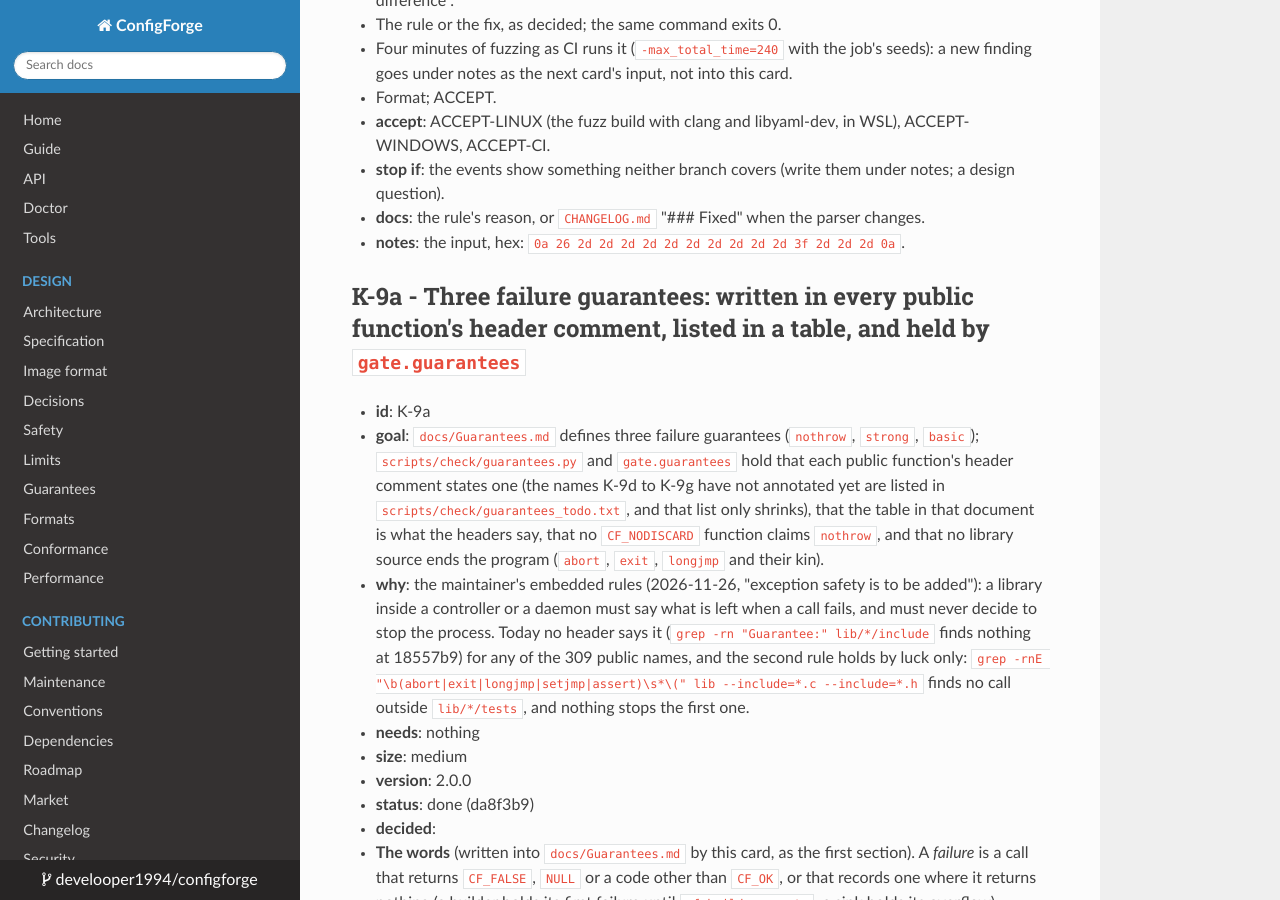
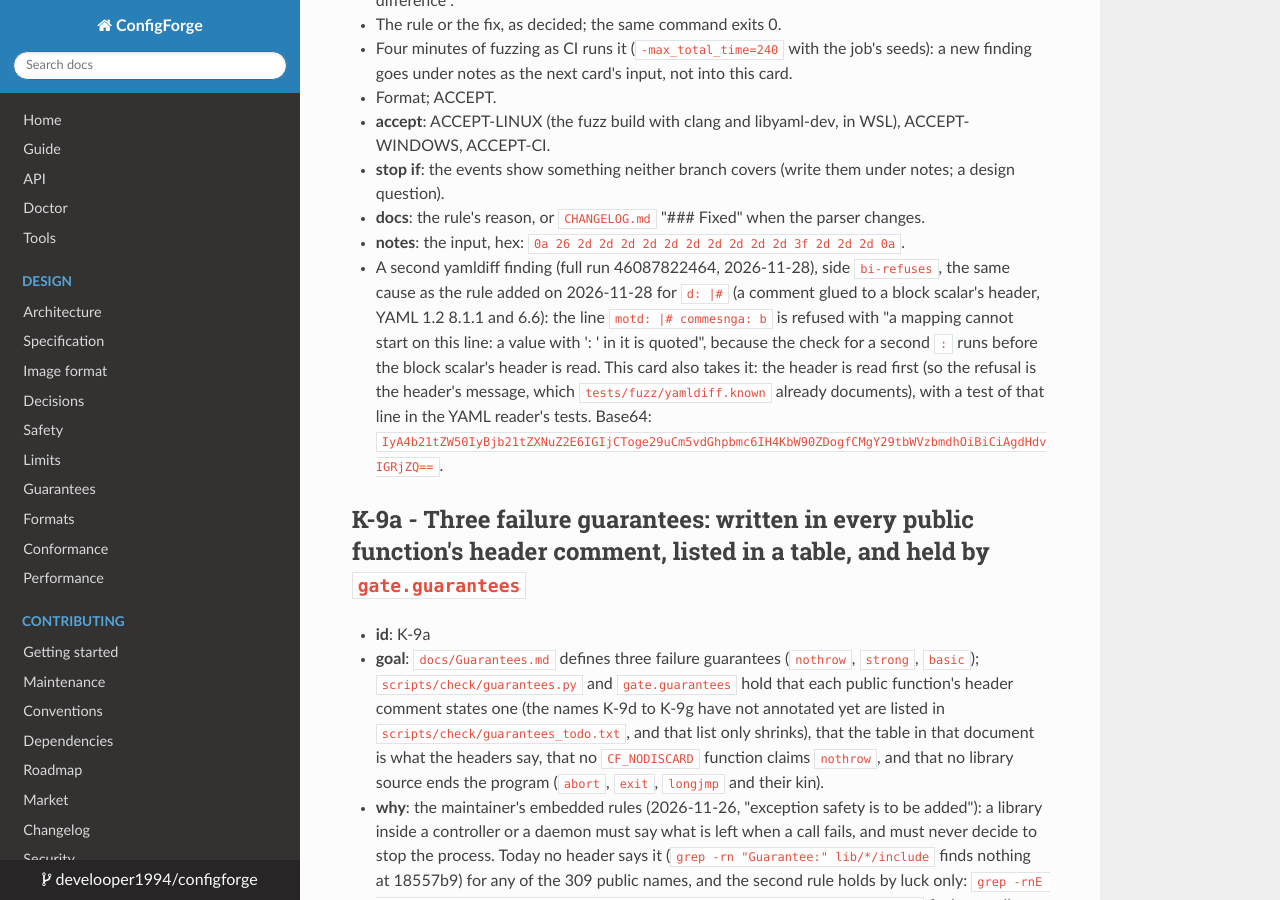
Before and after one commit to develooper1994/configforge, an MkDocs documentation site: the page built from docs/plan/K-correctness.md, in a window 1280 px wide and 900 px high, scrolled down 30461 px. Built offline with MkDocs 1.6.1, drawn with Linux system fonts in a browser that asks for light colours.

Commit message:
Plan: K-8b takes yamldiff's second finding of a comment glued to a block scalar's header
Co-Authored-By: Claude Opus 5.5 <noreply@anthropic.com>

```diff
--- a/docs/plan/K-correctness.md
+++ b/docs/plan/K-correctness.md
@@ -521,6 +521,7 @@ choices these cards left open were decided on 2026-11-27; D-138
 * **stop if**: the events show something neither branch covers (write them under notes; a design question).
 * **docs**: the rule's reason, or `CHANGELOG.md` "### Fixed" when the parser changes.
 * **notes**: the input, hex: `0a 26 2d 2d 2d 2d 2d 2d 2d 2d 2d 2d 3f 2d 2d 2d 0a`.
+  * A second yamldiff finding (full run 46087822464, 2026-11-28), side `bi-refuses`, the same cause as the rule added on 2026-11-28 for `d: |#` (a comment glued to a block scalar's header, YAML 1.2 8.1.1 and 6.6): the line `motd: |# commesnga: b` is refused with "a mapping cannot start on this line: a value with ': ' in it is quoted", because the check for a second `: ` runs before the block scalar's header is read. This card also takes it: the header is read first (so the refusal is the header's message, which `tests/fuzz/yamldiff.known` already documents), with a test of that line in the YAML reader's tests. Base64: `IyA4b21tZW50IyBjb21tZXNuZ2E6IGIjCToge29uCm5vdGhpbmc6IH4KbW90ZDogfCMgY29tbWVzbmdhOiBiCiAgdHdvIGRjZQ==`.
 
 ## K-9a - Three failure guarantees: written in every public function's header comment, listed in a table, and held by `gate.guarantees`
 
```
